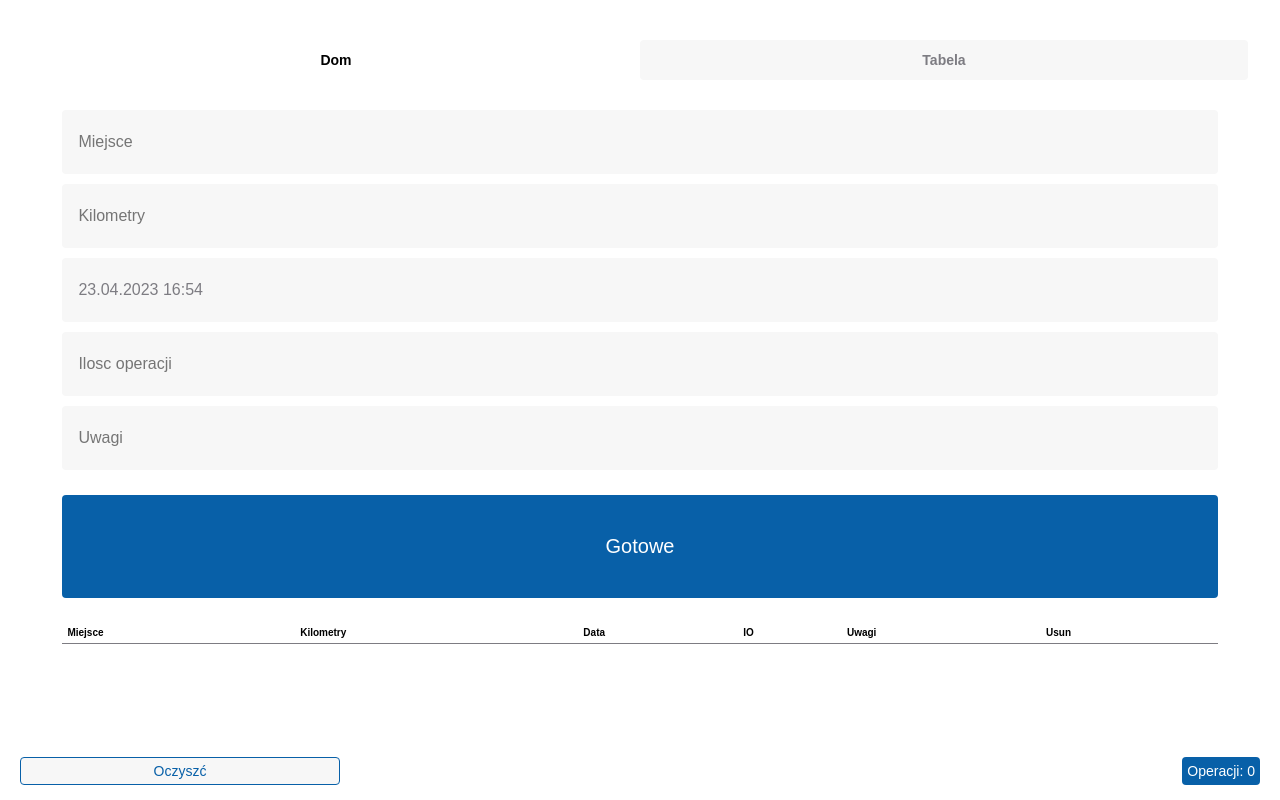
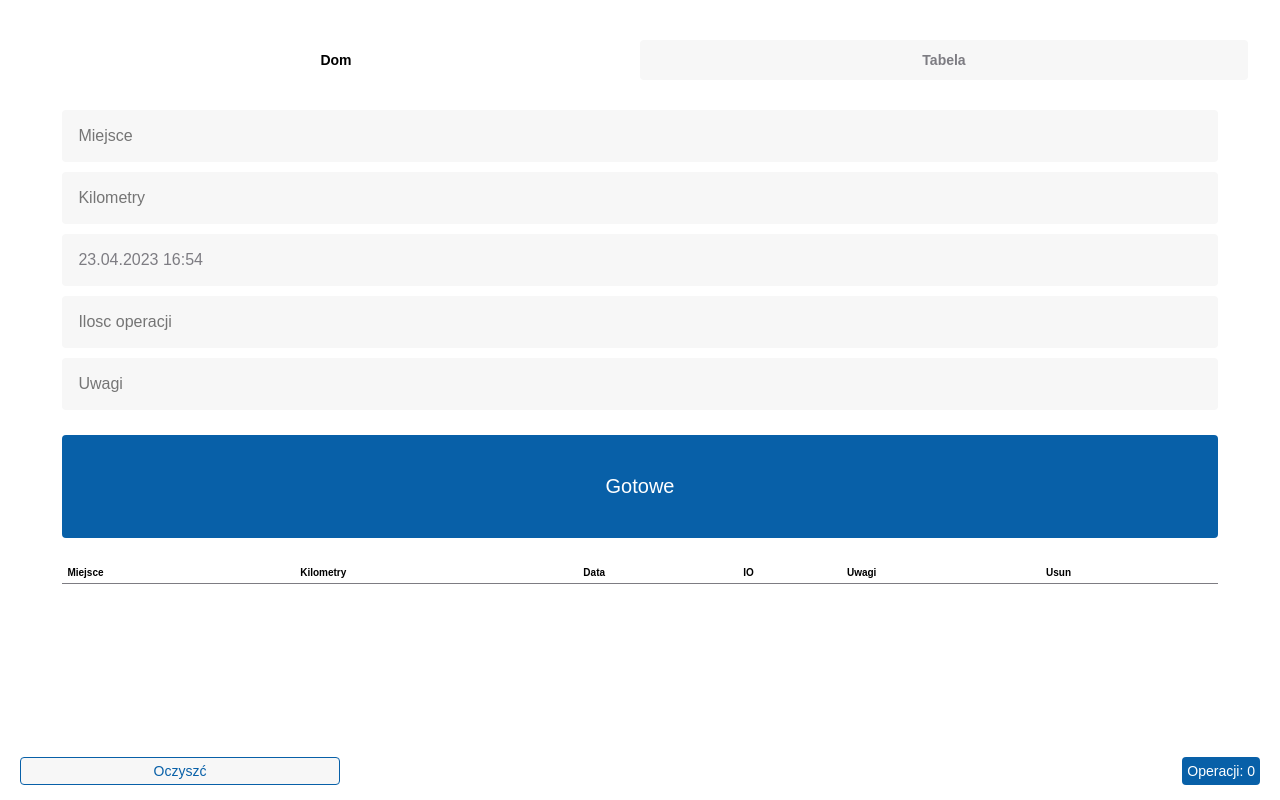
Before and after one commit to olekrumian/workingTime-vite-app, a React (Vite) app: page / in a window 1280 px wide. Built offline with nearby package versions, Linux system fonts and the light colour scheme.

Commit message:
HeightFix

```diff
--- a/src/index.css
+++ b/src/index.css
@@ -104,13 +104,15 @@ input {
   }
   .input_value {
     margin: 0 0.9rem 0 0;
+    padding: 1.6rem;
     max-width: 50%;
     width: 100%;
   }
   .input_goal {
     margin: auto;
-    padding: 2rem 1.6rem;
+    padding: 1.55rem 1.6rem;
     max-width: 50%;
+    height: 5.2rem;
     width: 100%;
     background-color: var(--nowhite-color);
     border: 0.1rem solid var(--nowhite-color);
@@ -118,18 +120,6 @@ input {
     text-align: center;
   }
 
-  .input_title-comentarz {
-    margin: 2.4rem 0;
-  }
-
-  .input_textarea {
-    margin: 1rem 0rem 0rem 0rem;
-    padding: 1.6rem;
-    background-color: var(--nowhite-color);
-    border-radius: 0.4rem;
-    width: 100%;
-    height: 15rem;
-  }
   .summa_wyplaty {
     margin: 2.8rem auto 2rem;
     display: flex;
@@ -162,11 +152,10 @@ input {
   }
   input {
     margin: 1rem 0 0 0;
-    padding: 0.5rem;
     width: 100%;
     max-width: 95%;
-    padding: 20px 16px;
-    height: 64px;
+    padding: 0.5rem 1.6rem;
+    height: 5.2rem;
     background-color: var(--nowhite-color);
     border-radius: 0.4rem;
     font-size: 1.6rem;
```
